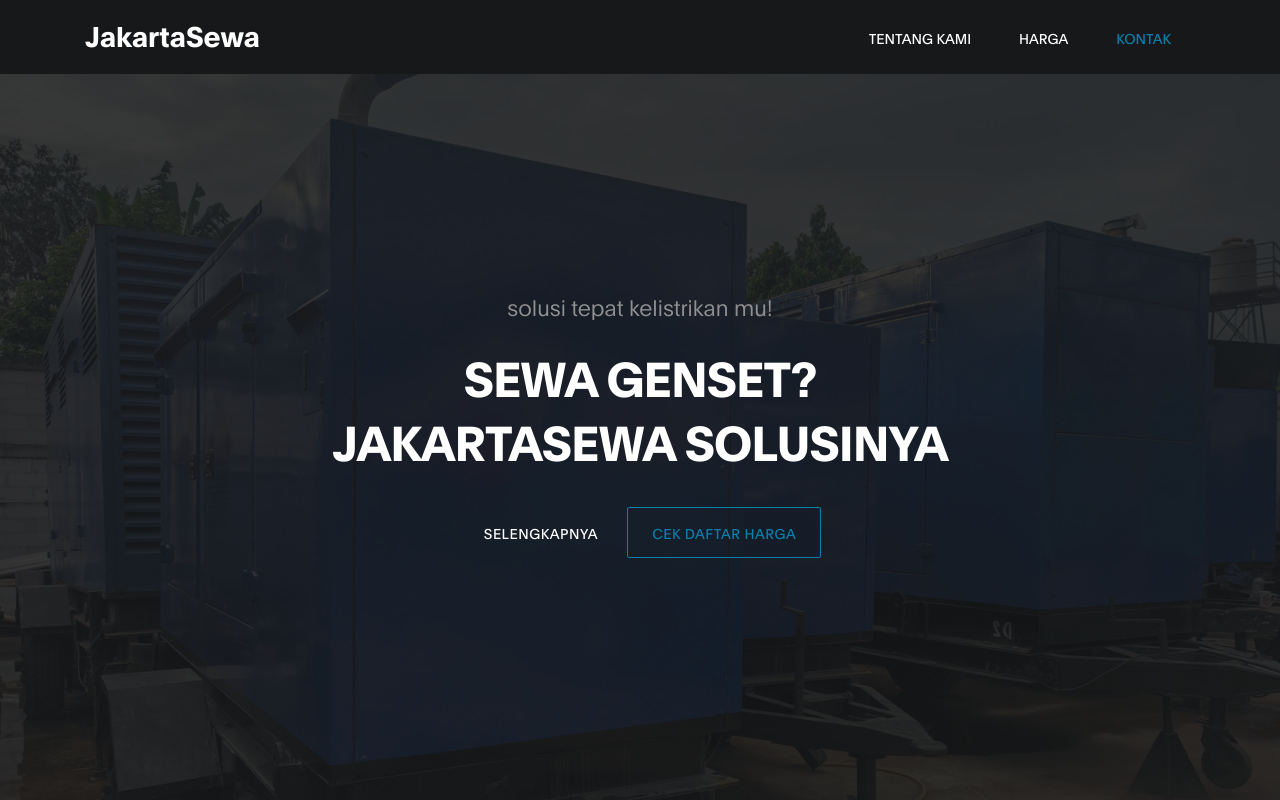
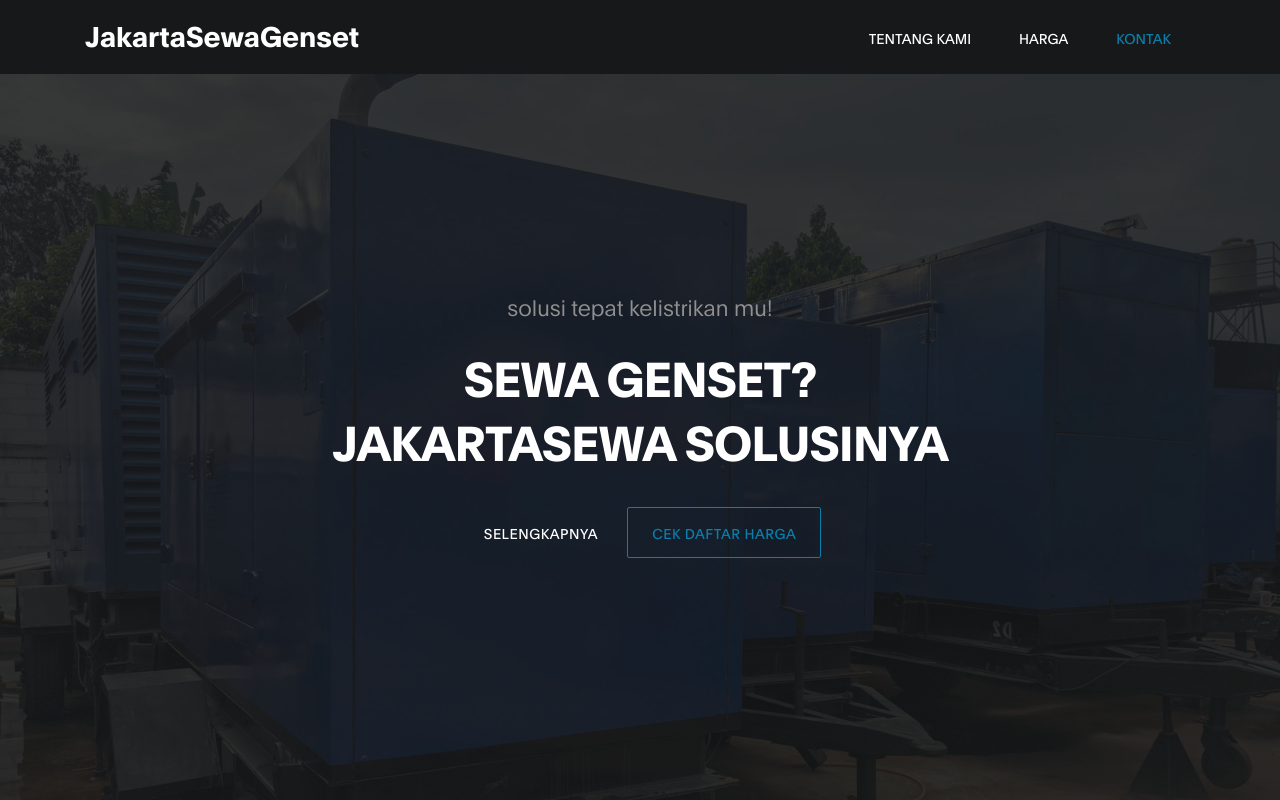
Before and after one commit to ronggothelast/jakartasewa, a plain HTML site: page index.html in a window 1280 px wide. Shown: the top 800 px of the page. Drawn offline with Linux system fonts and the light colour scheme.

Commit message:
change to JakartaSewa Genset

```diff
--- a/index.html
+++ b/index.html
@@ -25,7 +25,7 @@
     <nav class="navbar navbar-expand-lg fixed-top">
         <div class="container">
 
-            <a class="navbar-brand" href="index.html">JakartaSewa</a>
+            <a class="navbar-brand" href="index.html">JakartaSewaGenset</a>
 
             <button class="navbar-toggler" type="button" data-toggle="collapse" data-target="#navbarNav" aria-controls="navbarNav" aria-expanded="false"
                 aria-label="Toggle navigation">
```
